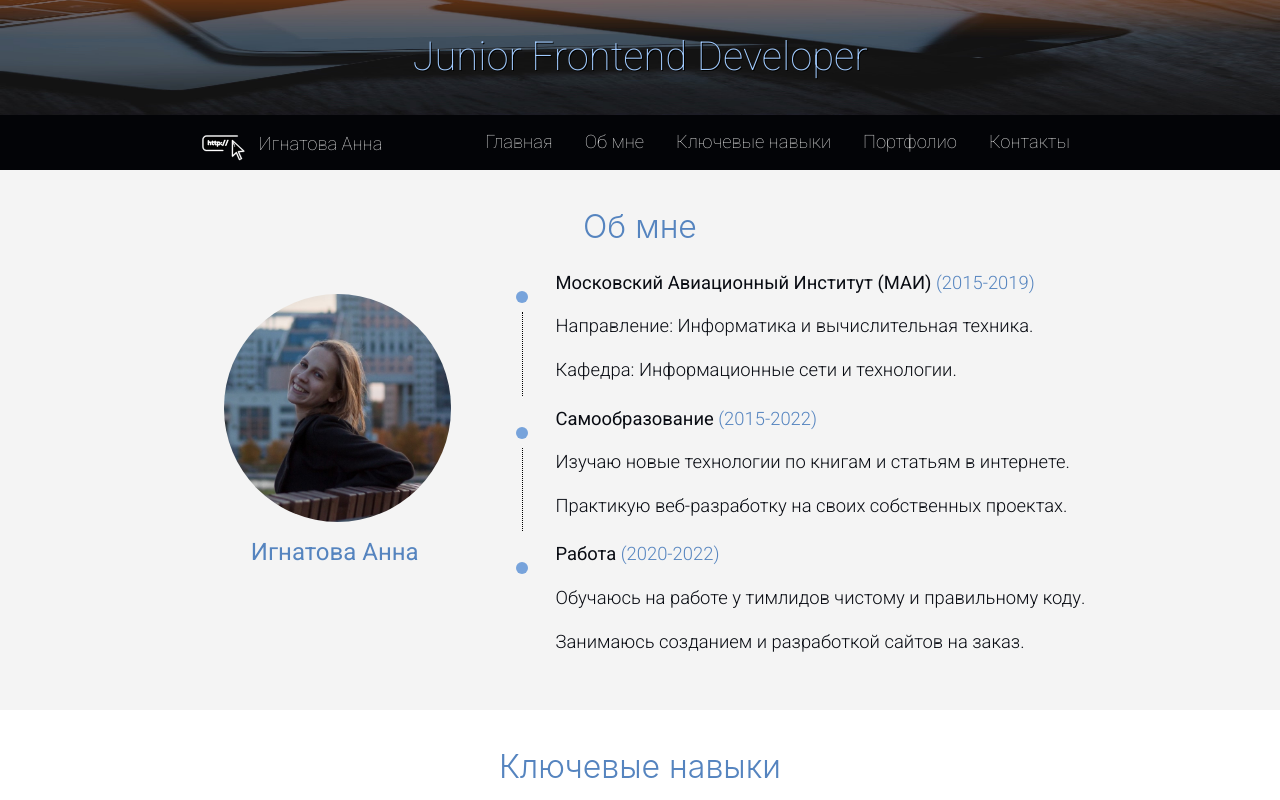
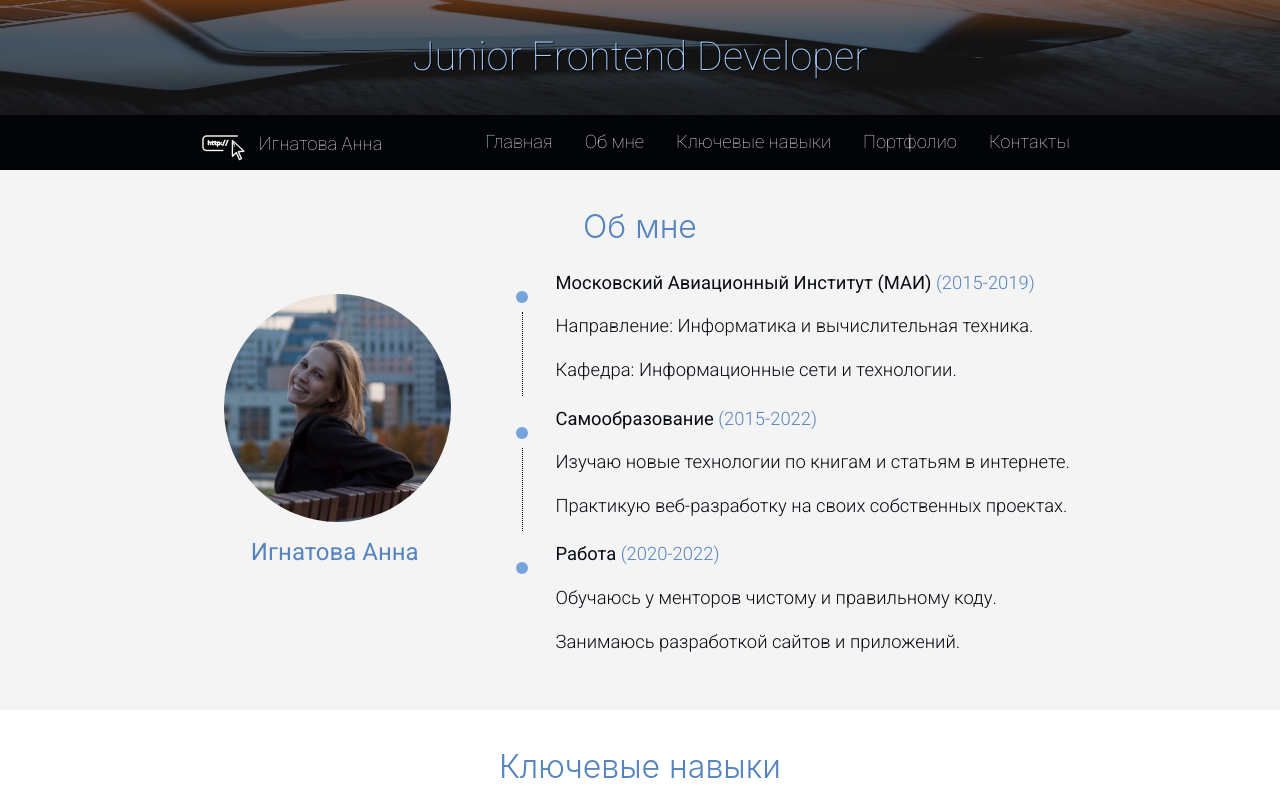
Before and after one commit to AnigalHub/Portfolio, a Nuxt app: page / in a window 1280 px wide. Shown: the top 800 px of the page. Built offline with nearby package versions, Linux system fonts and the light colour scheme.

Commit message:
изменены пункты о работе

```diff
--- a/components/about.vue
+++ b/components/about.vue
@@ -42,8 +42,8 @@
           {
             name: "Работа",
             year: "(2020-2022)",
-            direction:"Обучаюсь на работе у тимлидов чистому и правильному коду.",
-            department:"Занимаюсь созданием и разработкой сайтов на заказ."
+            direction:"Обучаюсь у менторов чистому и правильному коду.",
+            department:"Занимаюсь разработкой сайтов и приложений."
           },
         ]
       }
```
